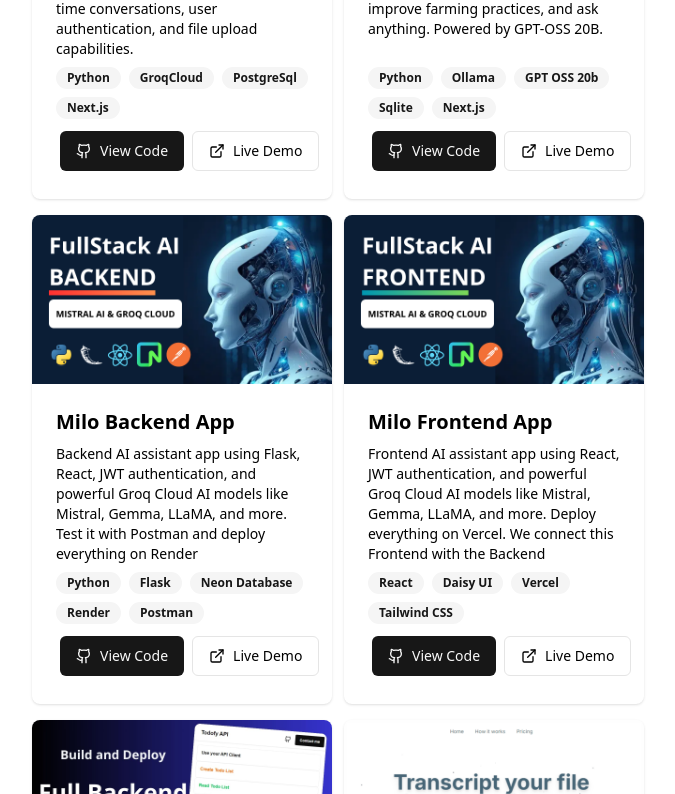
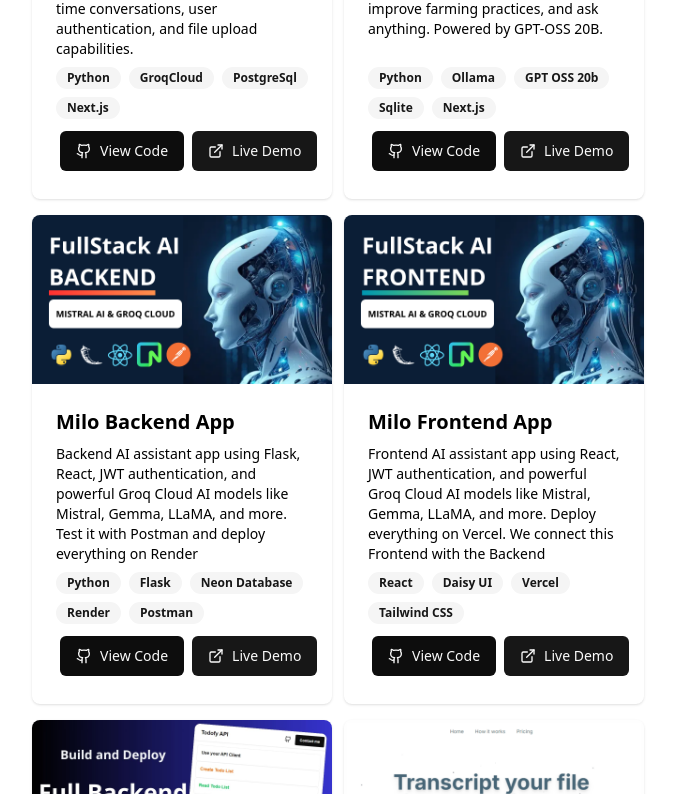
Before and after one commit to Osiris8/osirismigan, a Next.js app: page / in a window 1280 px wide. Shown: the part 1726-2520 px from the top of the page, without its empty margins (304-979 px from the left). Built offline with nearby package versions, Linux system fonts and the light colour scheme.

Commit message:
Update Card button

```diff
--- a/components/Project.tsx
+++ b/components/Project.tsx
@@ -163,7 +163,7 @@
                 </div>
                 <div className="flex justify-between">
                   {project.codeLink && (
-                    <Button asChild className="m-1">
+                    <Button asChild className="bg-primary m-1">
                       <Link href={project.codeLink} target="_blank">
                         <Github />
                         View Code
@@ -172,7 +172,7 @@
                   )}
 
                   {project.demoLink && (
-                    <Button asChild variant="outline" className="m-1">
+                    <Button asChild className="m-1">
                       <Link href={project.demoLink} target="_blank">
                         <ExternalLink />
                         Live Demo
```
